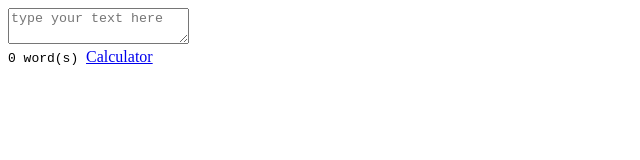
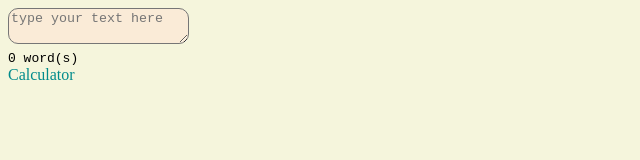
Before and after one commit to halimahfasakin-ship-it/assignment, a plain HTML site: page index.html in a window 1280 px wide. Shown: the whole page, without its empty margins (0-640 px from the left). Drawn offline with Linux system fonts and the light colour scheme.

Commit message:
index.html modified

```diff
--- a/index.html
+++ b/index.html
@@ -5,13 +5,13 @@
     <meta name="viewport" content="width=device-width, initial-scale=1.0">
     <title>Document</title>
 </head>
-<body>
+<body style="background-color: beige;">
 
-    <textarea name="" id="inp" placeholder="type your text here" onkeyup="check_words()"></textarea> <br>
+    <textarea name="" id="inp" placeholder="type your text here" onkeyup="check_words()" style="color: darkcyan; background-color: antiquewhite; border-radius: 10px;"></textarea> <br>
     <code id="code">0
         <span>word(s)</span>
-    </code>
-    <a href="calculator.html">Calculator</a>
+    </code> <br>
+    <a href="calculator.html" style="text-decoration: none; color: darkcyan;">Calculator</a>
     <script>
         let my_name = String("  Fasakin   Halimah")
         console.log(my_name.length); //to get the lenght of the string above and also it starts counting from 1
```
